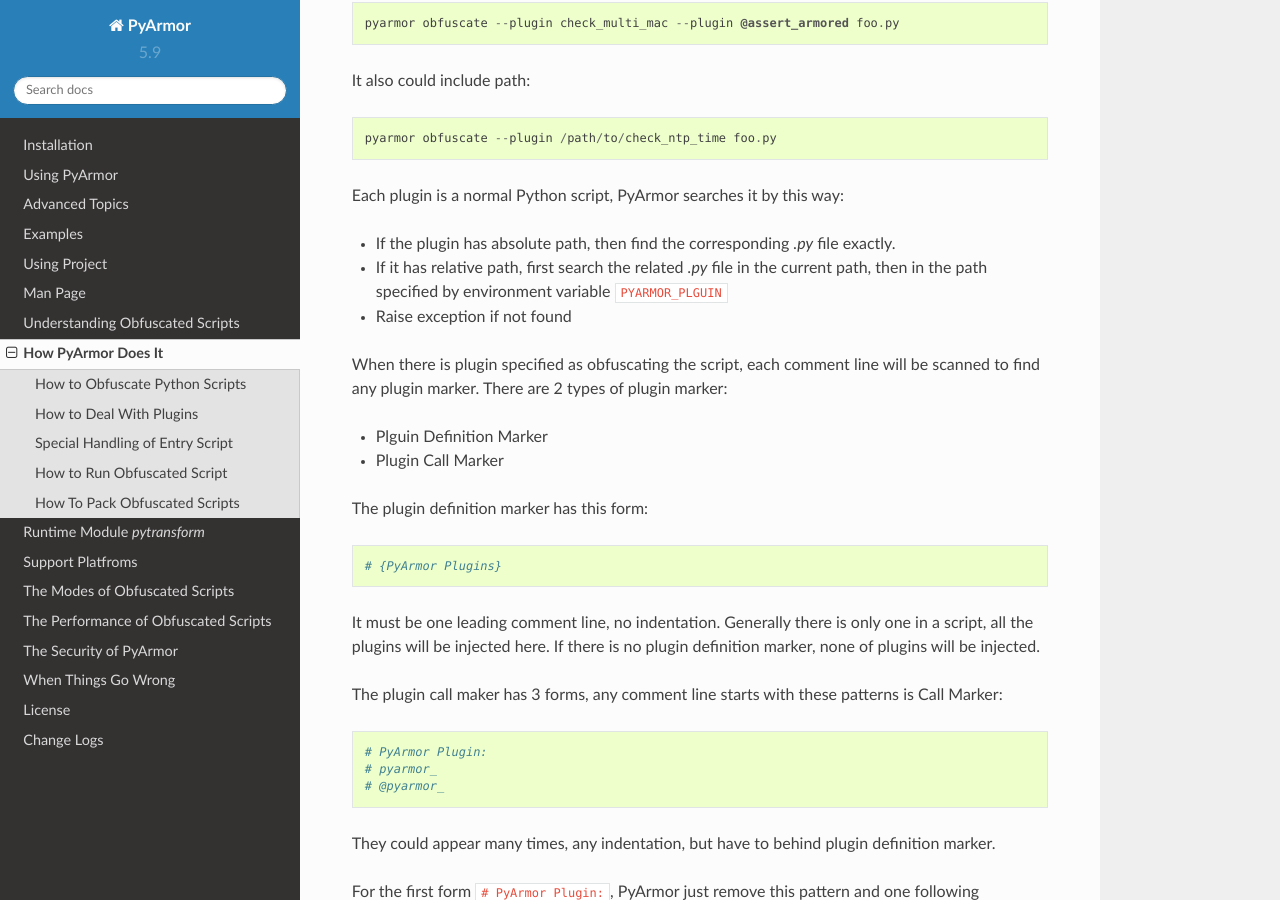
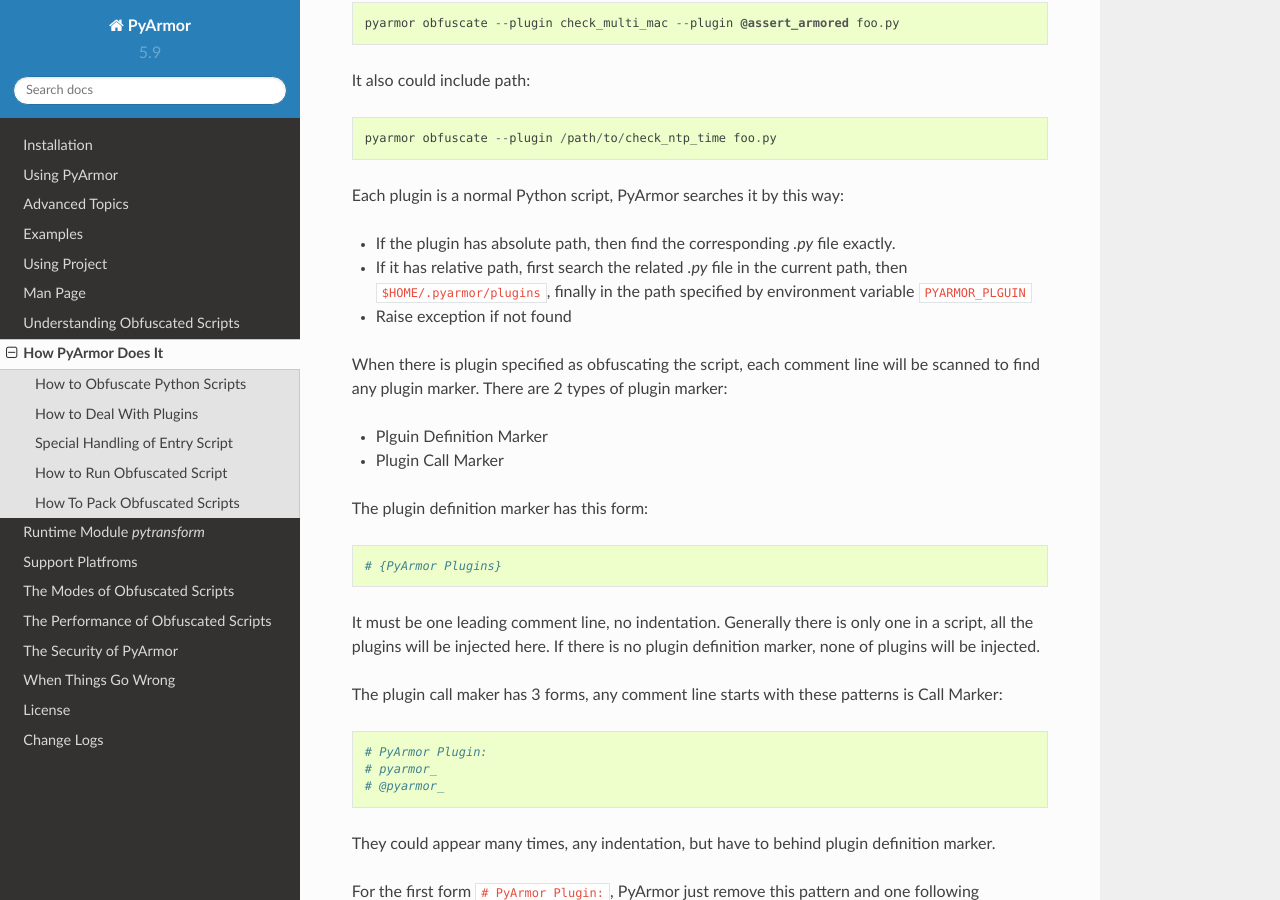
Before and after one commit to dashingsoft/pyarmor, a Sphinx documentation site: the page built from docs/how-to-do.rst, in a window 1280 px wide and 900 px high, scrolled down 2039 px. Built offline with Sphinx 7.4.7 and the Read the Docs theme 2.0.0, drawn with Linux system fonts in a browser that asks for light colours.

Commit message:
Refine plugins path

```diff
--- a/docs/advanced.rst
+++ b/docs/advanced.rst
@@ -461,7 +461,8 @@
 
 So the plugin takes effect.
 
-If the plugin file isn't in the current path, use absolute path instead::
+If the plugin file isn't in the current path, or ``$HOME/.pyarmor/plugins``, use
+absolute path instead::
 
     pyarmor obfuscate --plugin /usr/share/pyarmor/check_ntp_time foo.py
 
--- a/docs/how-to-do.rst
+++ b/docs/how-to-do.rst
@@ -108,7 +108,8 @@
 
 * If the plugin has absolute path, then find the corresponding `.py` file exactly.
 * If it has relative path, first search the related `.py` file in the current
-  path, then in the path specified by environment variable ``PYARMOR_PLGUIN``
+  path, then ``$HOME/.pyarmor/plugins``, finally in the path specified by
+  environment variable ``PYARMOR_PLGUIN``
 * Raise exception if not found
 
 When there is plugin specified as obfuscating the script, each comment line will
```
